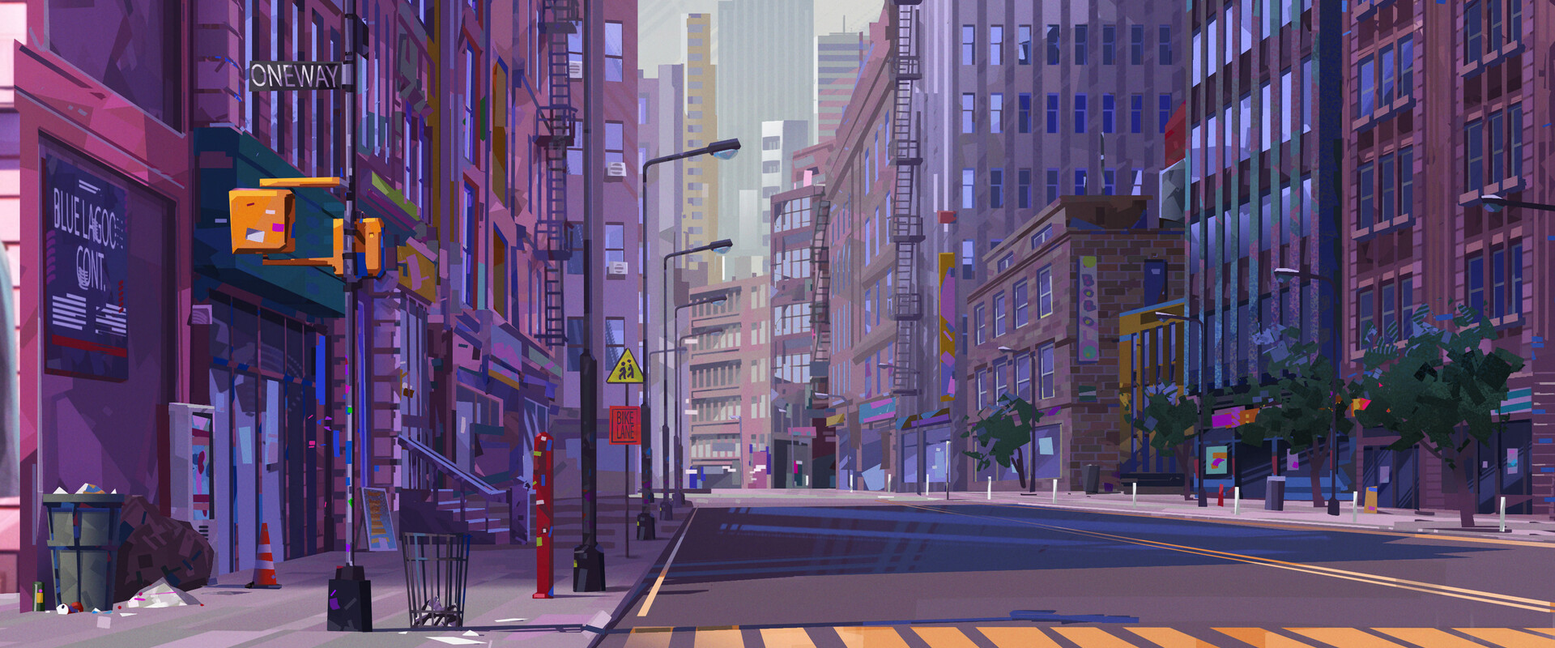
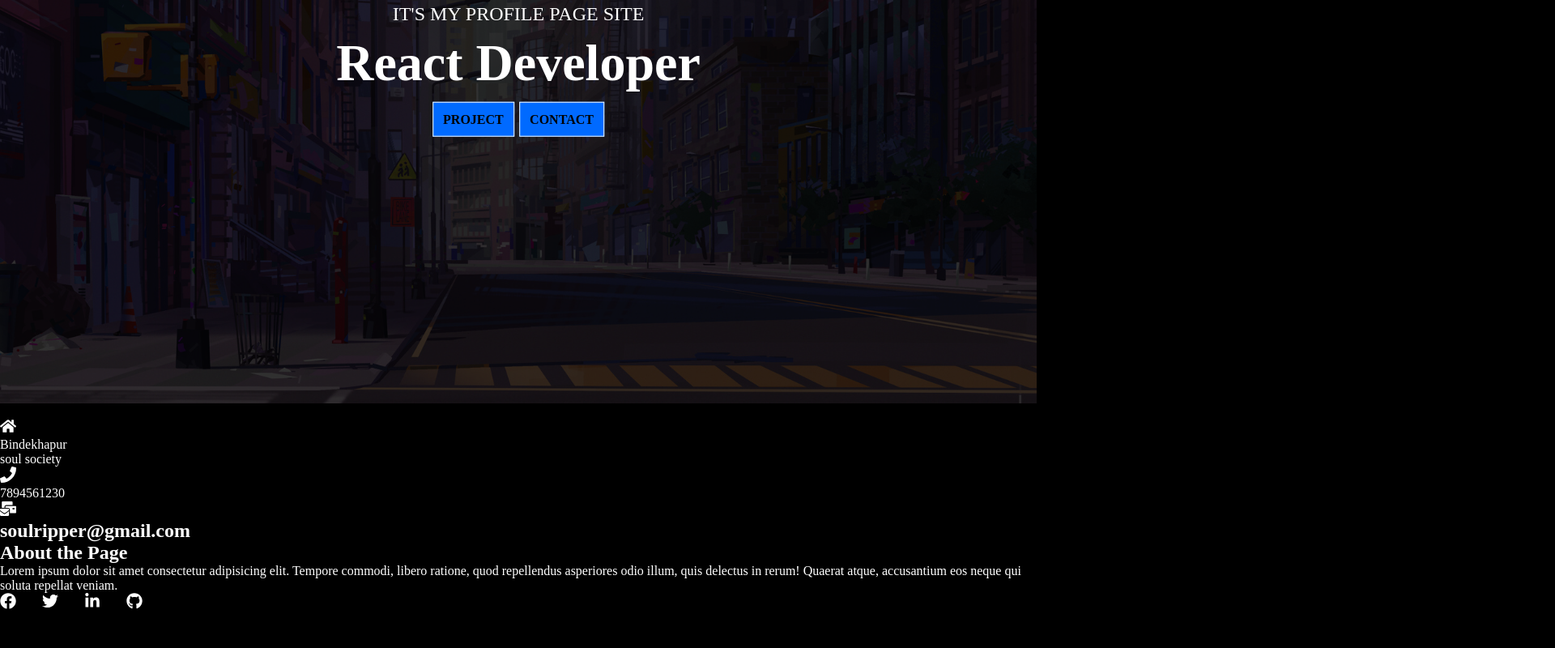
Before and after one commit to LearnerBhagbat/Profile_Practice, a React (Create React App) app: page / in a window 1280 px wide. Shown: the part 320-1120 px from the top of the page at 81% size, 1920 px wide, since content can reach past the window. After the commit the page ends 1076 px from the top, so only its background shows below. Built offline with nearby package versions, Linux system fonts and the light colour scheme; a web font is replaced by a local one.

Commit message:
Footer and home page added

```diff
--- /dev/null
+++ b/src/Components/Footer.js
@@ -0,0 +1,40 @@
+import React from 'react';
+import './FooterStyles.css';
+import { FaHome, FaPhone, FaMailBulk, FaTwitter, FaLinkedinIn, FaGithub, FaFacebook  } from 'react-icons/fa';
+
+const Footer = () => {
+    return (
+        <div className='footer'>Footer
+            <div className="footer-container">
+                <div className="left">
+                    <div className="location">
+                        <FaHome size={20} style={{ color: "#fff", marginRight: '2rem' }}></FaHome>
+                        <div>
+                            <p>Bindekhapur</p>
+                            <p>soul society</p>
+                        </div>
+                    </div>
+                    <div className="phone">
+                        <FaPhone size={20} style={{ color: "#fff", marginRight: '2rem' }}></FaPhone>
+                        <p>7894561230</p>
+                    </div>
+                    <div className="email">
+                        <FaMailBulk size={20} style={{ color: "#fff", marginRight: '2rem' }}></FaMailBulk>
+                        <h2>soulripper@gmail.com</h2>
+                    </div>
+                </div>
+                <div className="right">
+                    <h2>About the Page</h2>
+                    <p>Lorem ipsum dolor sit amet consectetur adipisicing elit. Tempore commodi, libero ratione, quod repellendus asperiores odio illum, quis delectus in rerum! Quaerat atque, accusantium eos neque qui soluta repellat veniam.</p>
+                <FaFacebook size={20} style={{color: "#fff", marginRight:'2rem'}}></FaFacebook>
+                <FaTwitter size={20} style={{color: "#fff", marginRight:'2rem'}}></FaTwitter>
+                <FaLinkedinIn size={20} style={{color: "#fff", marginRight:'2rem'}}></FaLinkedinIn>
+                <FaGithub size={20} style={{color: "#fff", marginRight:'2rem'}}></FaGithub>
+
+                </div>
+            </div>
+        </div>
+    )
+}
+
+export default Footer
--- a/src/Components/HeroImage.js
+++ b/src/Components/HeroImage.js
@@ -1,14 +1,22 @@
 import React from 'react'
 import build from '../Assets/buildings.jpg'
+import { Link } from 'react-router-dom'
+import './HeroImageStyle.css'
 
 
 
 const HeroImage = () => {
   return (
     <div className='hero'>HeroImage
-    <div className="mask">
+      <div className="mask">
         <img className='into-img' src={build} alt="building" />
-    </div>
+      </div>
+      <div className="content">
+        <p>It's my profile page site</p>
+        <h1>React Developer</h1>
+        <Link className='btn' to='/Project'>Project</Link>
+        <Link className='btn' to='/Contact'>Contact</Link>
+      </div>
     </div>
   )
 }
--- a/src/Components/HeroImageStyle.css
+++ b/src/Components/HeroImageStyle.css
@@ -0,0 +1,61 @@
+.mask{
+    width: 100%;
+    height: 100vh;
+    position: relative;
+}
+.into-img{
+    width: 100%;
+    height: 100%;
+    background-size: cover;
+    background-position: center;
+    object-fit: cover;
+}
+
+.mask::after{
+    content: "";
+    width: 100%;
+    height: 100%;
+    position: absolute;
+    top: 0;
+    left: 0;
+    background-color: black;
+    opacity: 0.8;
+}
+
+.hero{
+    width: 100%;
+    height: 100;
+}
+
+.hero .content{
+    position: absolute;
+    transform: translate(-50%, -50%);
+    top: 50%;
+    left: 50%;
+    text-align: center;
+}
+
+.hero .content h1{
+    font-size: 4rem;
+    padding: 0.6rem 0 1.5rem;
+}
+
+.hero .content p{
+    font-size: 1.5rem;
+    font-weight: 200;
+    text-transform: uppercase;
+}
+.content .btn{
+    margin: 1rem 0.2rem;
+}
+
+@media screen and (max-width:640px) {
+    hero .content h1{
+        font-size: 3rem;
+        padding: 0.6rem 0 1.5rem;
+    }
+
+    .hero .content p{
+        font-size: 1.5rem;
+    }
+}
--- a/src/Components/Navbar.js
+++ b/src/Components/Navbar.js
@@ -7,12 +7,20 @@ const Navbar = () => {
 const [click,setClick] =useState(false);
 const handleClick =() => setClick(!click);
 
+const [color,setColor]=useState(false);
+const changeColor=()=>{
+    if(window.scrollY >=100){
+        setColor(true);
+    }else{
+        setColor(false);
+    }
+}
 
-
+window.addEventListener("scroll", changeColor);
 
 
     return (
-        <div className='header'>
+        <div className={color ? "header header-bg" : "header"}>
             <Link to='/'>
                 <h1>Profile</h1>
             </Link>
--- a/src/Components/NavbarStyle.css
+++ b/src/Components/NavbarStyle.css
@@ -26,6 +26,15 @@ a {
     justify-content: space-between;
     align-items: center;
     padding: 1rem;
+    position: fixed;
+    height: 90px;
+    width: 100%;
+    z-index: 10;
+}
+
+.header-bg{
+    background-color: rgba(0, 0, 0, 0.85);
+    transition: 0.5s;
 }
 
 .hamburger {
--- a/src/Routes/Home.js
+++ b/src/Routes/Home.js
@@ -1,12 +1,14 @@
 import React from 'react'
 import Navbar from '../Components/Navbar';
 import HeroImage from '../Components/HeroImage';
+import Footer from '../Components/Footer';
 
 const Home = () => {
   return (
     <div>
       <Navbar></Navbar>
       <HeroImage></HeroImage>
+      <Footer></Footer>
     </div>
   )
 }
--- a/src/index.css
+++ b/src/index.css
@@ -24,7 +24,7 @@ ul{
   padding: 12px 12px;
   font-size: 1rem;
   text-transform: uppercase;
-  background: yellow;
+  background: rgb(0, 106, 255);
   color: black;
   border: 1px solid white;
   font-weight: 600;
```
Also changed, not shown: src/Components/FooterStyles.css (added).
